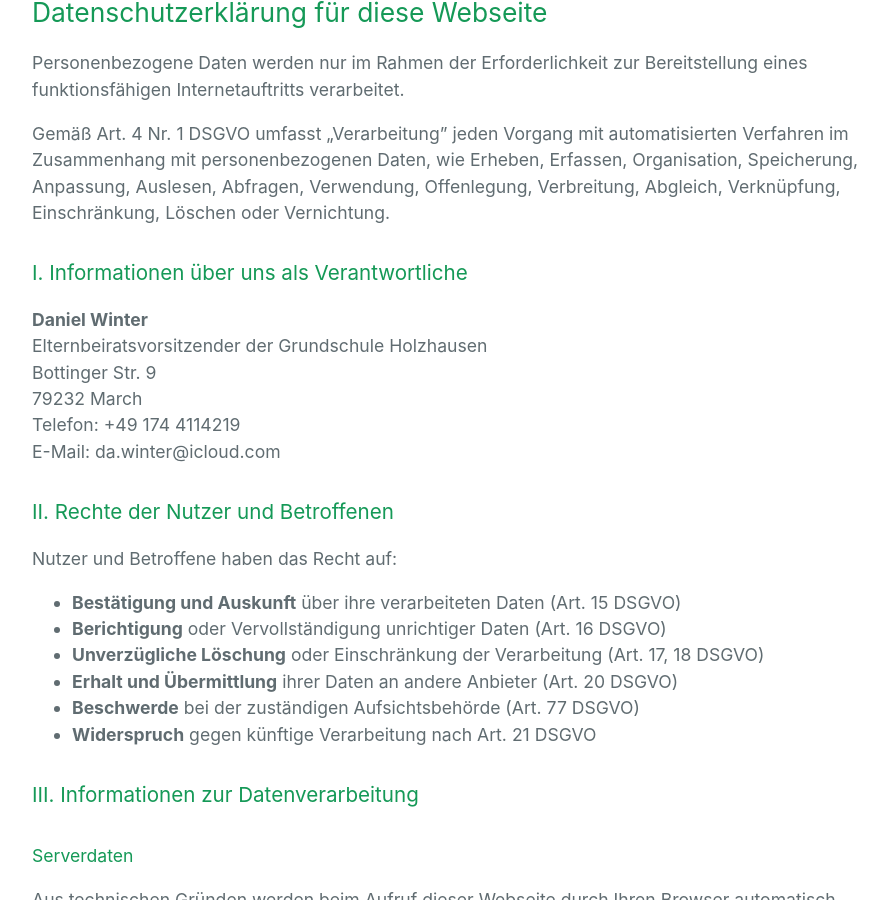
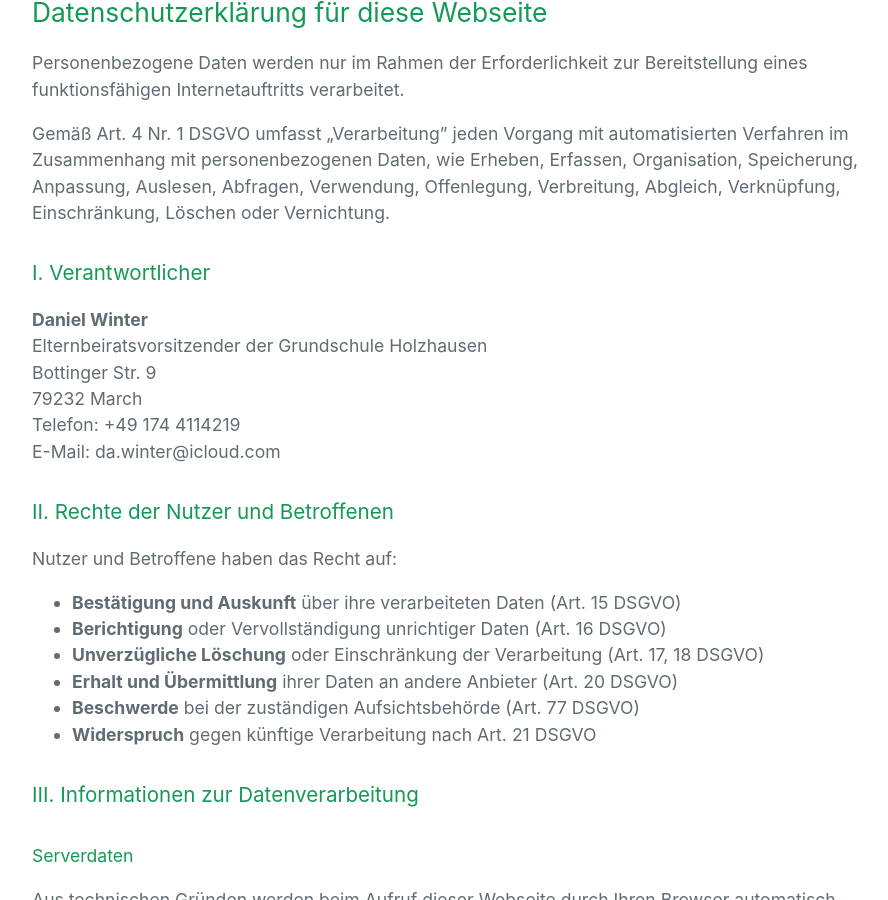
Before and after one commit to danielwinter83/gts-holzhausen-website, a Jekyll site: the page built from datenschutz.md, in a window 1280 px wide and 900 px high, scrolled down 635 px. Shown: the whole window, without its empty margins (192-1080 px from the left). Built offline with Jekyll 4.4.1, drawn with Linux system fonts in a browser that asks for light colours; our own code applies the rules of GitHub Pages for plain Markdown files.

Commit message:
Datenschutzerklaerung: Ueberschrift Verantwortlicher korrigieren (Singular)

```diff
--- a/datenschutz.md
+++ b/datenschutz.md
@@ -10,7 +10,7 @@ Personenbezogene Daten werden nur im Rahmen der Erforderlichkeit zur Bereitstell
 
 Gemäß Art. 4 Nr. 1 DSGVO umfasst „Verarbeitung" jeden Vorgang mit automatisierten Verfahren im Zusammenhang mit personenbezogenen Daten, wie Erheben, Erfassen, Organisation, Speicherung, Anpassung, Auslesen, Abfragen, Verwendung, Offenlegung, Verbreitung, Abgleich, Verknüpfung, Einschränkung, Löschen oder Vernichtung.
 
-### I. Informationen über uns als Verantwortliche
+### I. Verantwortlicher
 
 **Daniel Winter**<br>
 Elternbeiratsvorsitzender der Grundschule Holzhausen<br>
```
